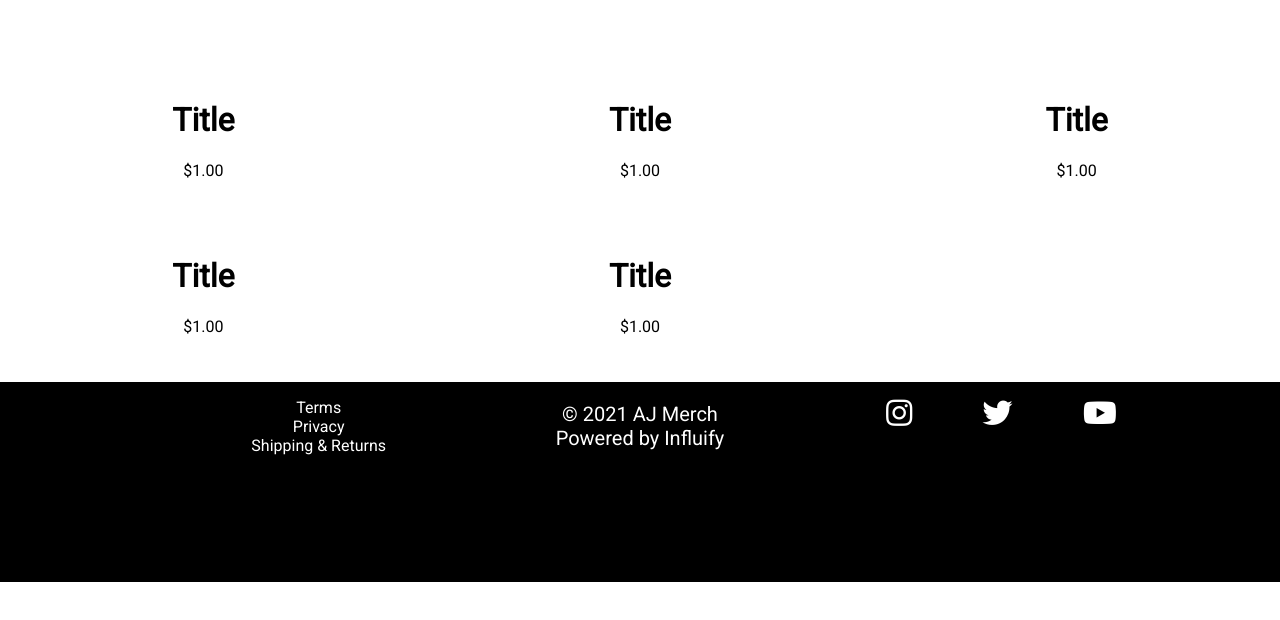
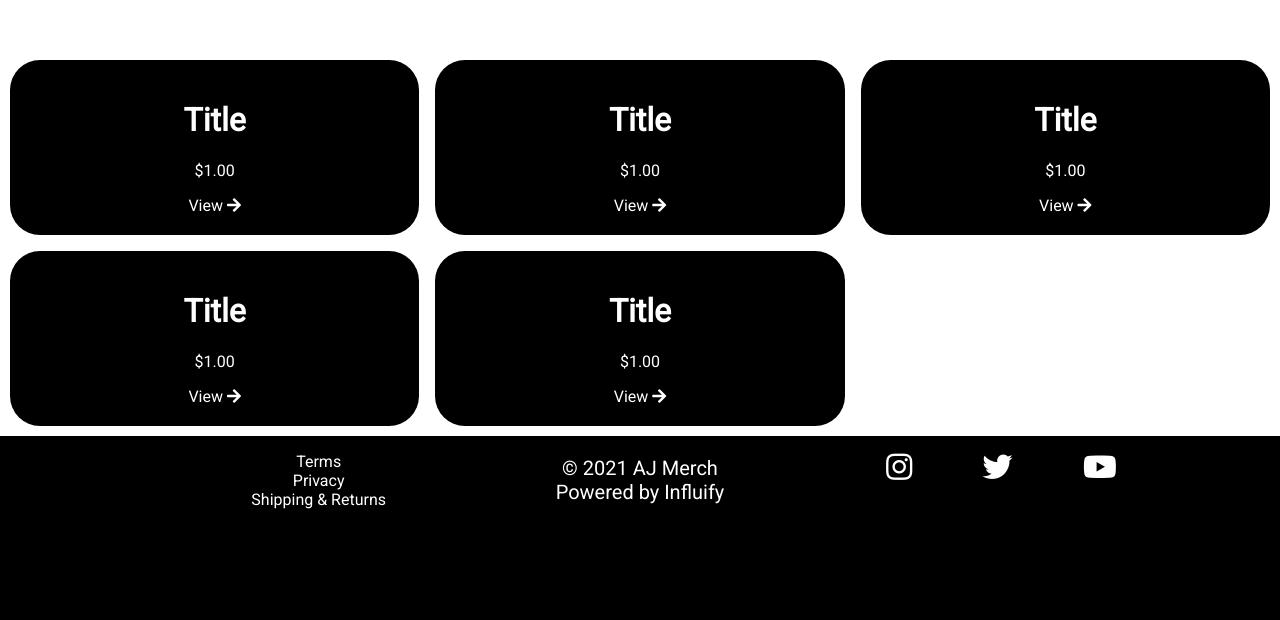
Before and after one commit to teameclipsestaff/Influify-Merch-Template, a React (Create React App) app: page / in a window 1280 px wide. Shown: the part 770-1390 px from the top of the page. Before the commit the page ends 1352 px from the top, so only its background shows below. Built offline with nearby package versions, Linux system fonts and the light colour scheme.

Commit message:
1 file modified

```diff
--- a/src/pages/HomePage.js
+++ b/src/pages/HomePage.js
@@ -19,6 +19,7 @@ display: grid;
 grid-column-gap: 50px;
 grid-template-columns: auto auto auto;
 padding: 10px;
+grid-gap: 1rem;
 @media (max-width: 600px) {
   grid-template-columns: repeat(1, 1fr);
 }
@@ -27,6 +28,16 @@ const ProductGridItem = styled.div`
 position: relative;
 padding: 20px;
 text-align: center;
+background-color: #000000;
+border-radius: 30px;
+color: #ffffff;
+@media (max-width: 600px) {
+  width: 50%;
+  margin: auto;
+}
+`;
+const addtocartBTN = styled.button`
+
 `;
 
 function HomePage(){
@@ -42,22 +53,27 @@ function HomePage(){
       <ProductGridItem>
         <h1>Title</h1>
         <p>$1.00</p>
+        <addtocartBTN>View <i class="fas fa-arrow-right"></i></addtocartBTN>
       </ProductGridItem>
       <ProductGridItem>
         <h1>Title</h1>
         <p>$1.00</p>
+        <addtocartBTN>View <i class="fas fa-arrow-right"></i></addtocartBTN>
       </ProductGridItem>
       <ProductGridItem>
         <h1>Title</h1>
         <p>$1.00</p>
+        <addtocartBTN>View <i class="fas fa-arrow-right"></i></addtocartBTN>
       </ProductGridItem>
       <ProductGridItem>
         <h1>Title</h1>
         <p>$1.00</p>
+        <addtocartBTN>View <i class="fas fa-arrow-right"></i></addtocartBTN>
       </ProductGridItem>
       <ProductGridItem>
         <h1>Title</h1>
         <p>$1.00</p>
+        <addtocartBTN>View <i class="fas fa-arrow-right"></i></addtocartBTN>
       </ProductGridItem>
     </ProductGrid>
     </>
```
